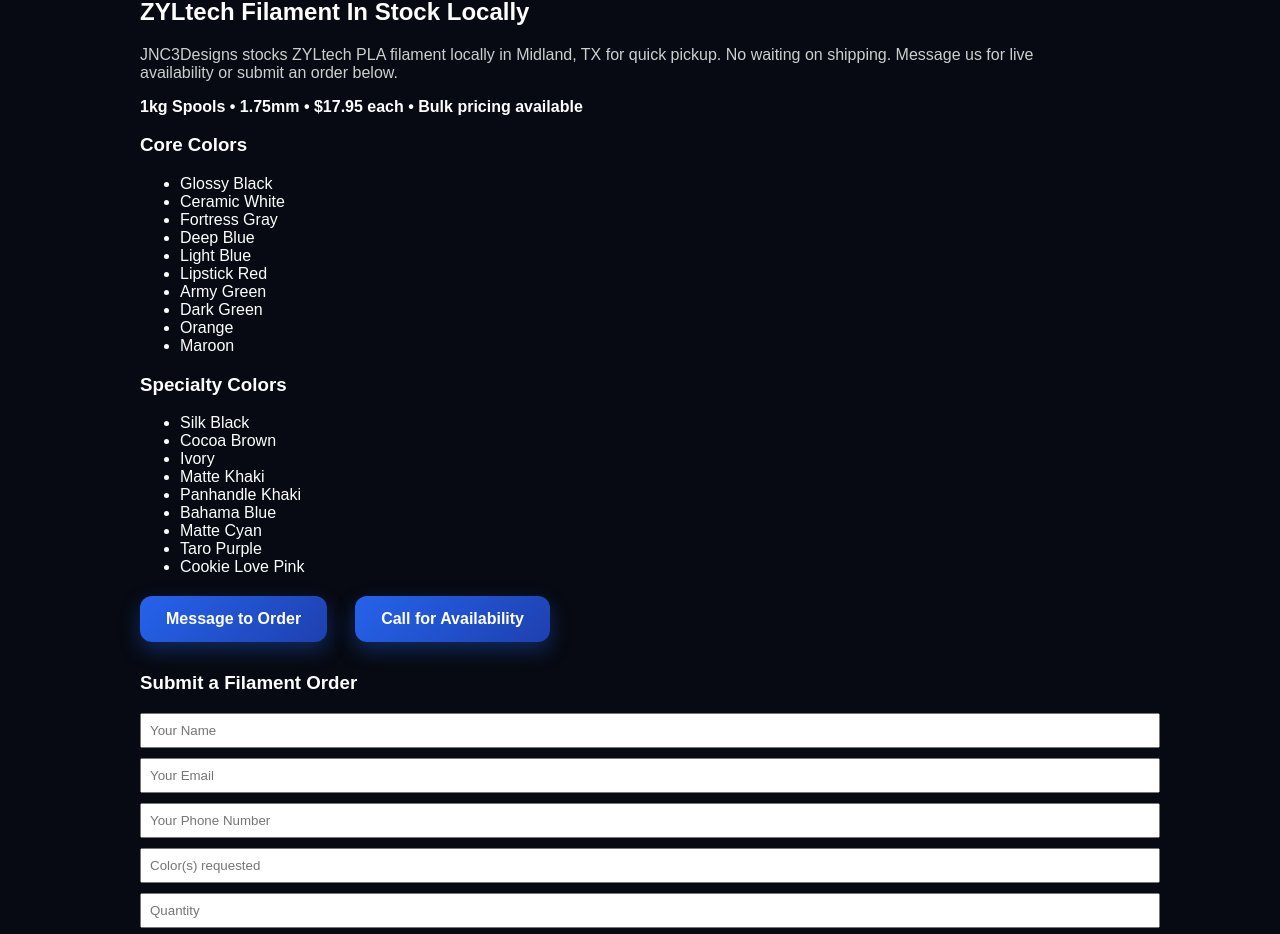
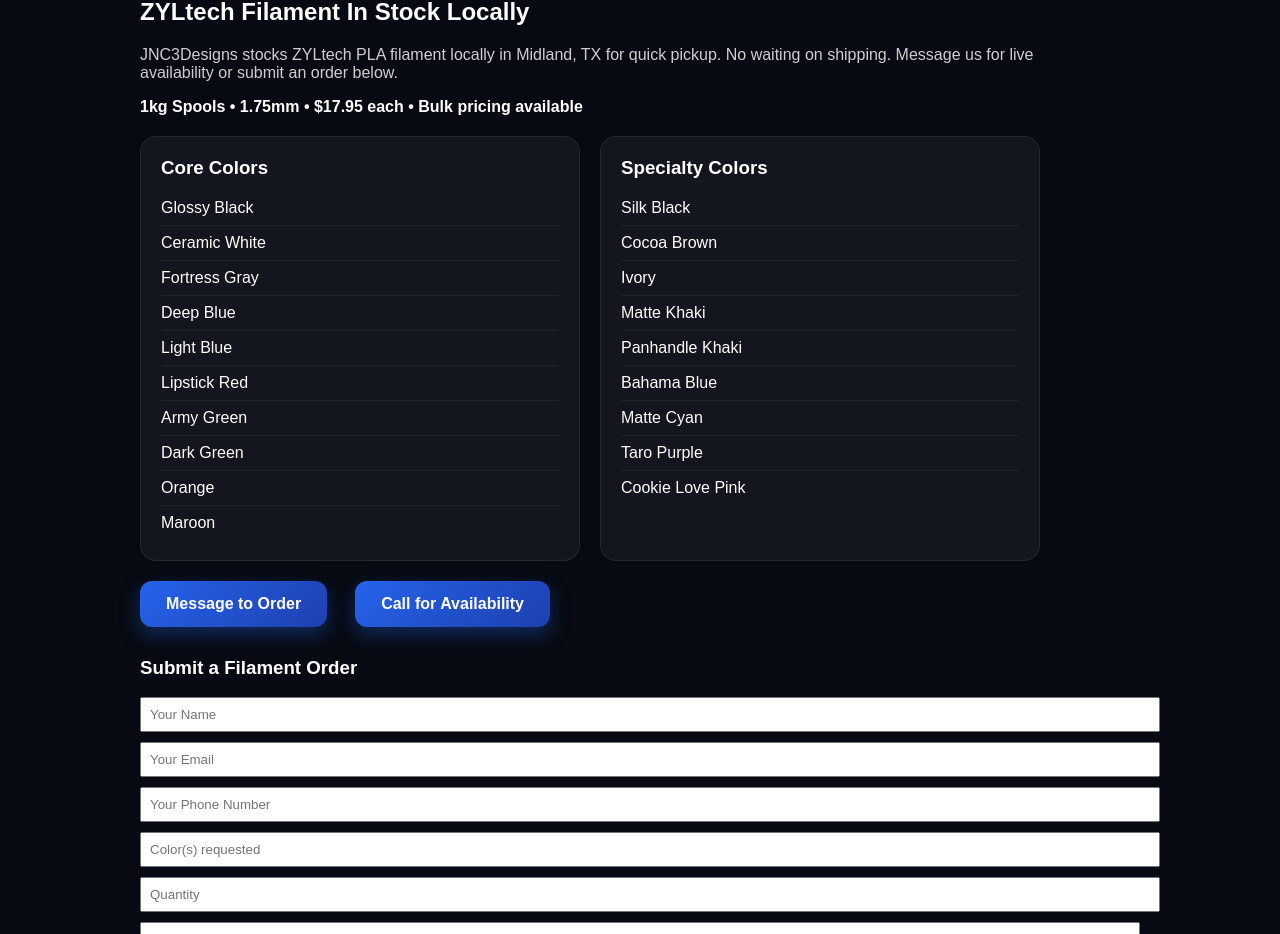
Before and after one commit to jnc3designs/jnc3designs-website, a Next.js app in the folder jnc3designs-premium/: page / in a window 1280 px wide. Shown: the part 4359-5293 px from the top of the page. Built offline with nearby package versions, Linux system fonts and the light colour scheme.

Commit message:
Add filament grid and card styles to globals.css

```diff
--- a/jnc3designs-premium/app/globals.css
+++ b/jnc3designs-premium/app/globals.css
@@ -211,3 +211,38 @@ a { text-decoration: none; }
   color: #4f7cff;
   letter-spacing: 0.3px;
 }
+.filament-grid {
+  display: grid;
+  grid-template-columns: repeat(auto-fit, minmax(260px, 1fr));
+  gap: 20px;
+  margin-top: 20px;
+  max-width: 900px;
+}
+
+.filament-card {
+  padding: 20px;
+  border-radius: 16px;
+  background: rgba(255,255,255,0.05);
+  border: 1px solid rgba(255,255,255,0.08);
+  backdrop-filter: blur(6px);
+}
+
+.filament-card h3 {
+  margin-top: 0;
+  margin-bottom: 12px;
+}
+
+.filament-list {
+  list-style: none;
+  padding: 0;
+  margin: 0;
+}
+
+.filament-list li {
+  padding: 8px 0;
+  border-bottom: 1px solid rgba(255,255,255,0.06);
+}
+
+.filament-list li:last-child {
+  border-bottom: none;
+}
```
